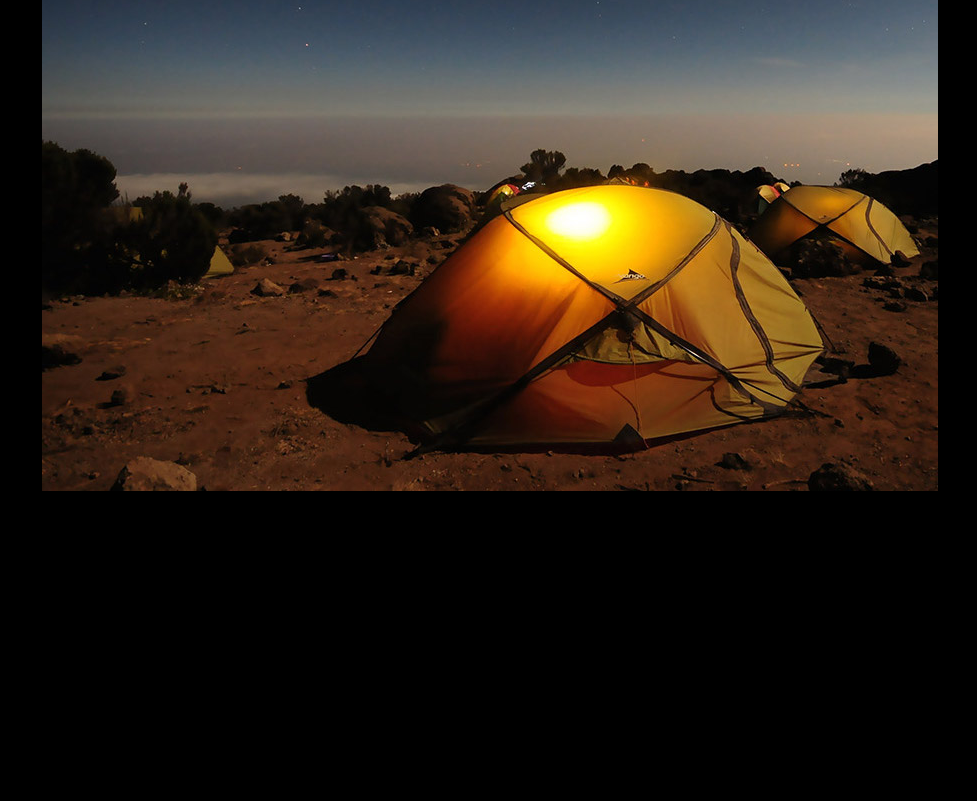
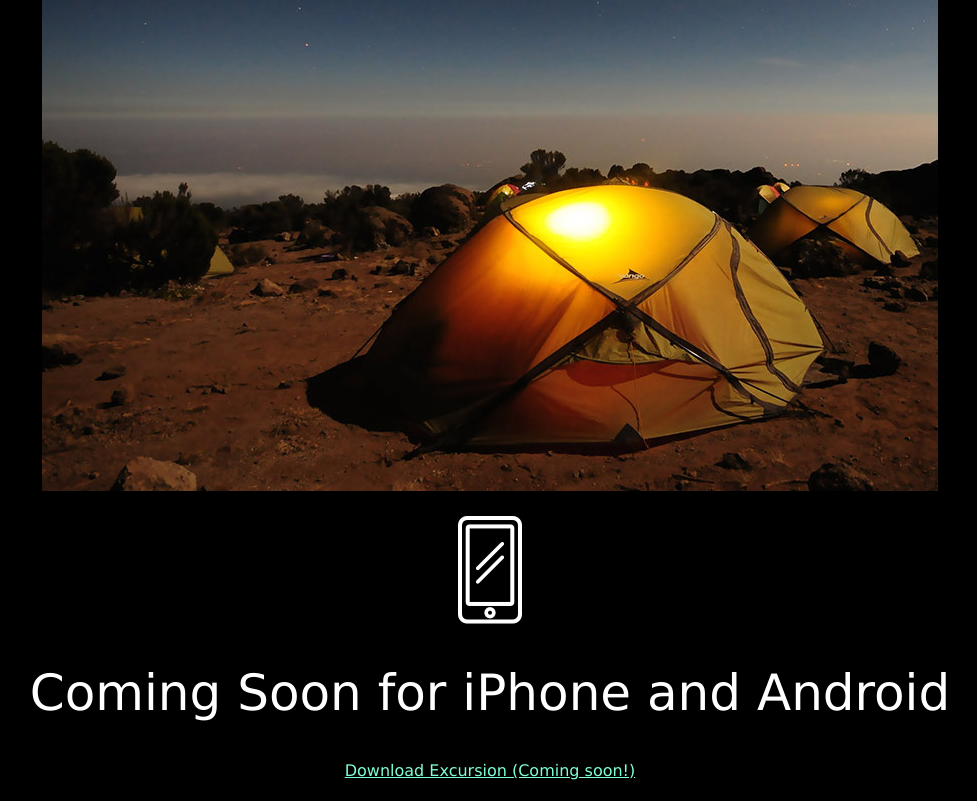
Before and after one commit to EvgeshkO35/Excursion, a plain HTML site: page index.html in a window 1280 px wide. Shown: the part 565-1366 px from the top of the page, without its empty margins (150-1127 px from the left). Before the commit the page ends 1081 px from the top, so only its background shows below. Drawn offline with Linux system fonts and the light colour scheme.

Commit message:
Add supporting section

```diff
--- a/index.html
+++ b/index.html
@@ -12,7 +12,7 @@
     <header>
         <h1>Discover hidden places in the world around you</h1>
         <p>
-        <a href="#">Download Excursion (Coming soon!)</a>
+            <a href="#">Download Excursion (Coming soon!)</a>
         </p>
     </header>
 
@@ -22,13 +22,25 @@
             <video src="./resources/videos/excursion.mp4" type="video/mp4" autoplay muted loop></video>
         </div>
 
-     <!-- Guide Section -->
+    <!-- Guide Section -->
         <div>
             <h1 class="subheading">You personal travel guide</h1>
             <p>Excursion remembers places you like, and recommends new points of interest around you.</p>
-            <p><img src="./resources/images/camp.jpg" alt="camp with tent and night light inside" /></p>
+            <p>
+                <img src="./resources/images/camp.jpg" alt="camp with tent and night light inside" />
+            </p>
         </div>
 
+    <!-- Support Section -->
+        <div>
+            <p>
+                <img src="./resources/images/phone.png" alt="mobile phone icon" />
+            </p>
+            <h1>Coming Soon for iPhone and Android</h1>
+            <p>
+                <a href="#">Download Excursion (Coming soon!)</a>
+            </p>
+        </div>
     </main>
 </body>
 </html>
```
